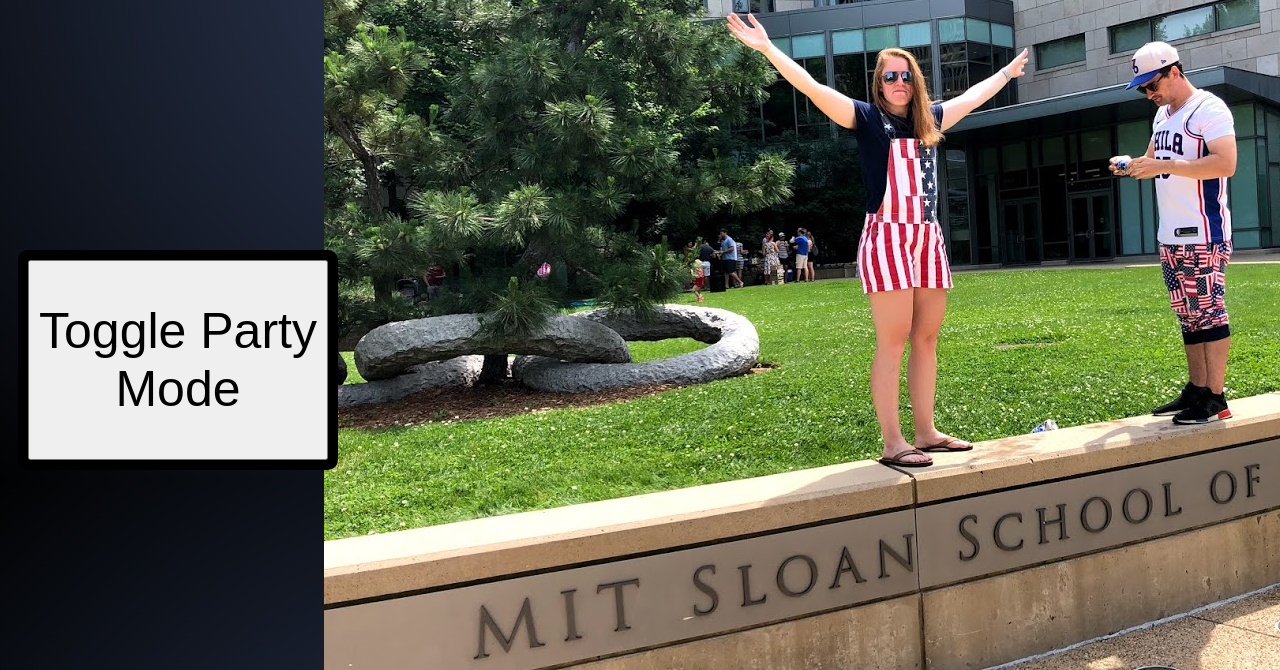
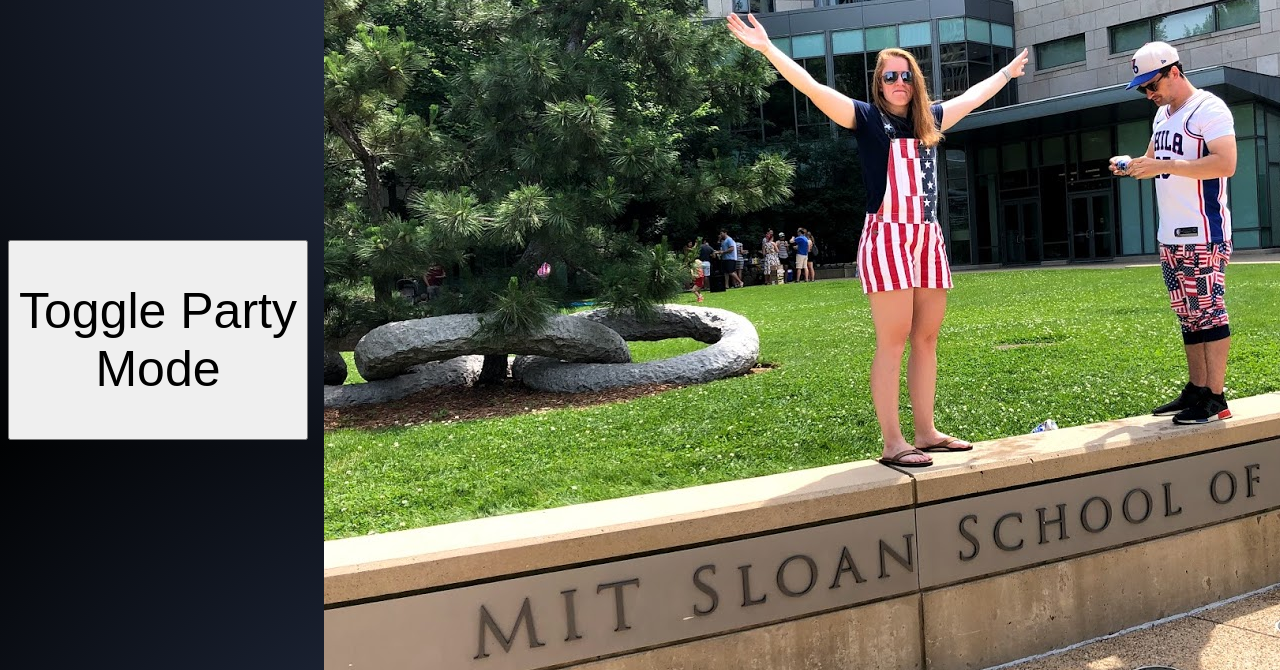
Before and after one commit to angelamurray/angelamurray.github.io, a plain HTML site: page index.html in a window 1280 px wide. Shown: the part 620-1290 px from the top of the page. Drawn offline with Linux system fonts and the light colour scheme; a web font is replaced by a local one.

Commit message:
Update index.html

```diff
--- a/index.html
+++ b/index.html
@@ -374,11 +374,13 @@
 	    <img src = "Clare4th.jpg"/>
 
 	</div>
-    <div>
-        <div class="button big-btn">
+	</body>
+	<body>
+  	  <div>
+
           <button style="height: 200px; width: 300px; font-size : 50px;" onclick="confetti.toggle()">Toggle Party Mode</button>
-        </div>
-      </div>
+
+      	</div>
 	</body>
 
 
```
